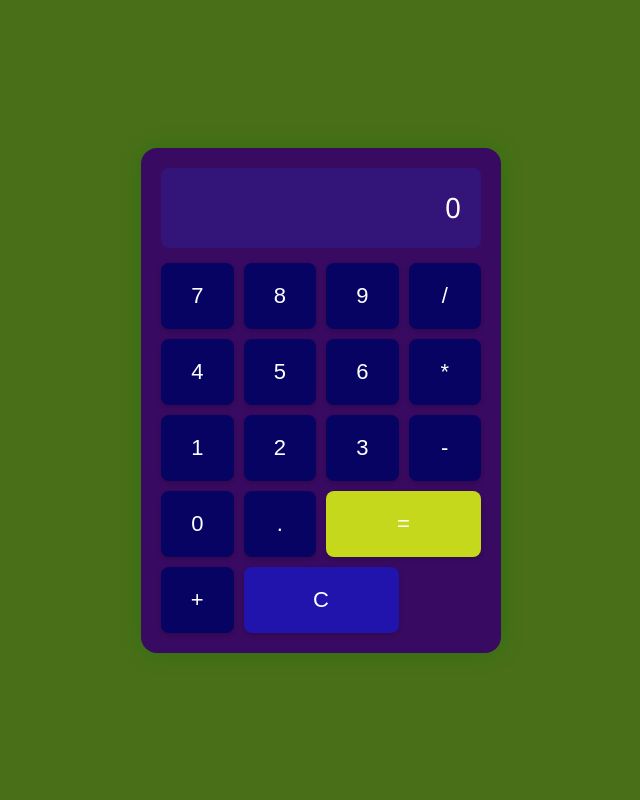
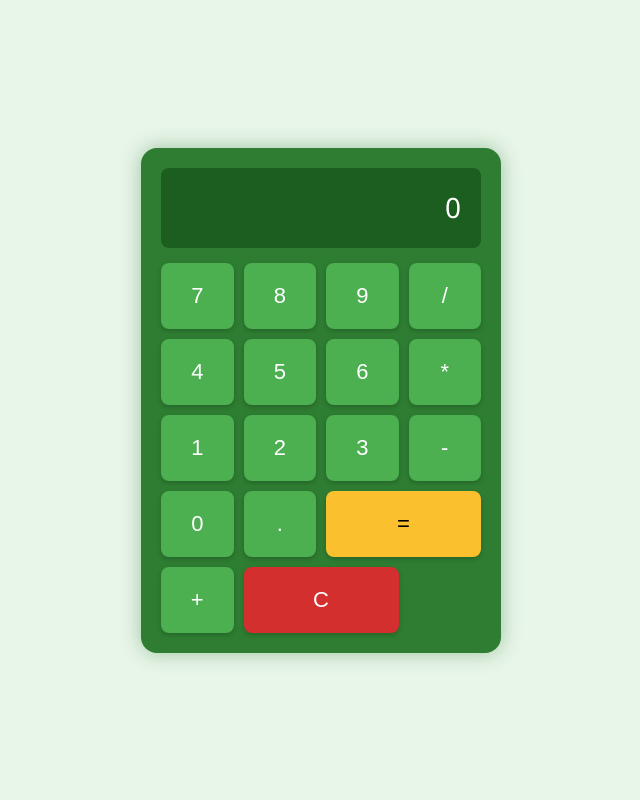
Before and after one commit to eduvalenca3/flask-calculator, a Flask app: page / in a window 1280 px wide. Shown: the whole page, without its empty margins (319-959 px from the left). Run offline with Flask 3, Linux system fonts and the light colour scheme.

Commit message:
Update index.html colors0.2

```diff
--- a/templates/index.html
+++ b/templates/index.html
@@ -5,7 +5,7 @@
   <title>Simple Logic Calculator</title>
   <style>
     body {
-      background: #497019; /* very light pink background */
+      background: #e8f5e9; /* soft green background */
       font-family: 'Segoe UI', sans-serif;
       display: flex;
       justify-content: center;
@@ -15,16 +15,16 @@
     }
 
     .calculator {
-      background: #390a61; /* medium pastel pink box */
+      background: #2e7d32; /* deep green */
       padding: 20px;
       border-radius: 16px;
-      box-shadow: 0 0 20px rgba(8, 109, 6, 0.4);
+      box-shadow: 0 0 20px rgba(46, 125, 50, 0.4);
       width: 320px;
     }
 
     .display {
-      background: #331479; /* stronger pink */
-      color: #fff; /* white text for contrast */
+      background: #1b5e20; /* darker green for contrast */
+      color: #ffffff;
       font-size: 28px;
       padding: 20px;
       text-align: right;
@@ -44,30 +44,31 @@
       padding: 20px;
       border: none;
       border-radius: 8px;
-      background: #060363; /* soft pink buttons */
-      color: rgb(255, 255, 255);
+      background: #4caf50; /* medium green */
+      color: #ffffff;
       cursor: pointer;
       transition: 0.2s;
       box-shadow: 0 2px 5px rgba(0,0,0,0.2);
     }
 
     button:hover {
-      background: #6eec40; /* darker pink on hover */
+      background: #66bb6a; /* lighter green on hover */
     }
 
     .equal {
-      background: #c5d81b; /* bold darker pink */
+      background: #fbc02d; /* vibrant yellow */
+      color: #000;
       grid-column: span 2;
     }
 
     .clear {
-      background: #2114ad; /* deep pink/red */
+      background: #d32f2f; /* strong red for clear */
+      color: #fff;
       grid-column: span 2;
     }
   </style>
 </head>
 <body>
-
 
   <div class="calculator">
     <div class="display">{{ result or "0" }}</div>
```
